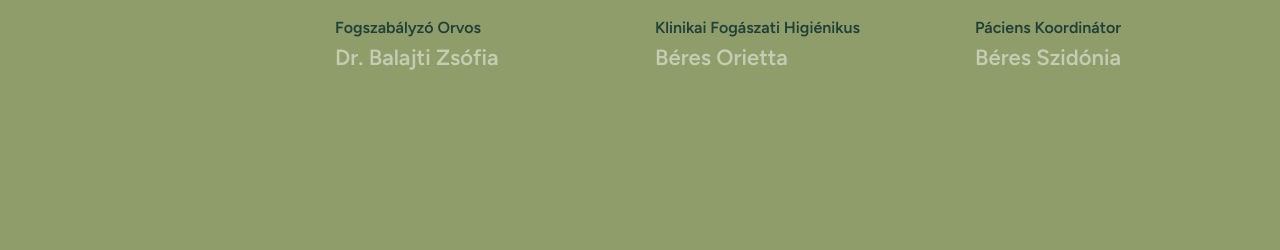
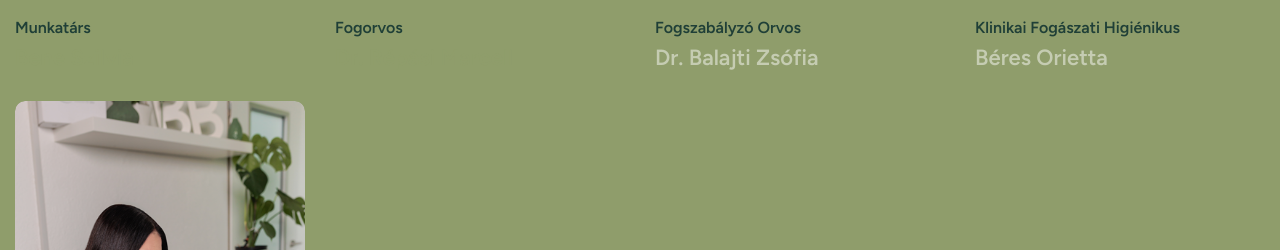
Before and after one commit to Laxx1986/bbfogaszat, a Spring Boot app: page /team.html in a window 1280 px wide. Shown: the part 932-1182 px from the top of the page. Run offline with Spring Boot 4, Linux system fonts and the light colour scheme.

Commit message:
Add Bene Szilvia and Dr. Repasi Marcell portraits to team page

```diff
--- a/src/main/resources/static/team.html
+++ b/src/main/resources/static/team.html
@@ -112,10 +112,21 @@
                 <!-- Bene Szilvia -->
                 <div class="col-lg-3 col-md-6">
                     <div class="team-member-item wow fadeInUp">
-                        <div class="team-image team-placeholder-wrap"><div class="team-placeholder" role="img" aria-label="Bene Szilvia monogramja">BS</div></div>
+                        <div class="team-image"><figure class="image-anime"><img src="images/bene-szilvia.jpg" alt="Bene Szilvia" width="399" height="399" loading="lazy"></figure></div>
                         <div class="team-body"><div class="team-content">
                             <h3>Munkatárs</h3>
                             <h2>Bene Szilvia</h2>
+                        </div></div>
+                    </div>
+                </div>
+
+                <!-- Dr. Répási Marcell -->
+                <div class="col-lg-3 col-md-6">
+                    <div class="team-member-item wow fadeInUp" data-wow-delay="0.15s">
+                        <div class="team-image"><figure class="image-anime"><img src="images/repasi-marcell.jpg" alt="Dr. Répási Marcell fogorvos" width="399" height="399" loading="lazy"></figure></div>
+                        <div class="team-body"><div class="team-content">
+                            <h3>Fogorvos</h3>
+                            <h2>Dr. Répási Marcell</h2>
                         </div></div>
                     </div>
                 </div>
```
